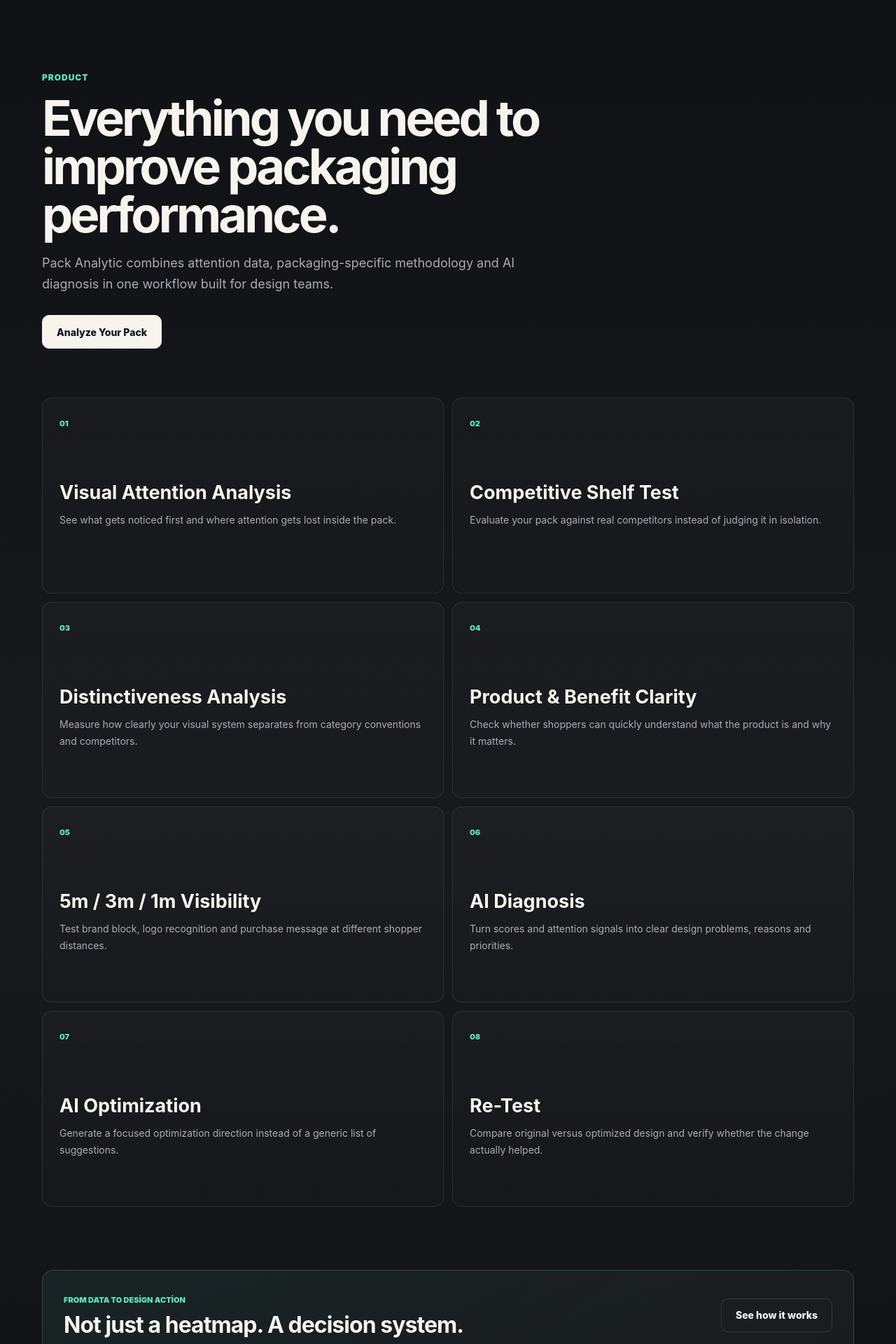
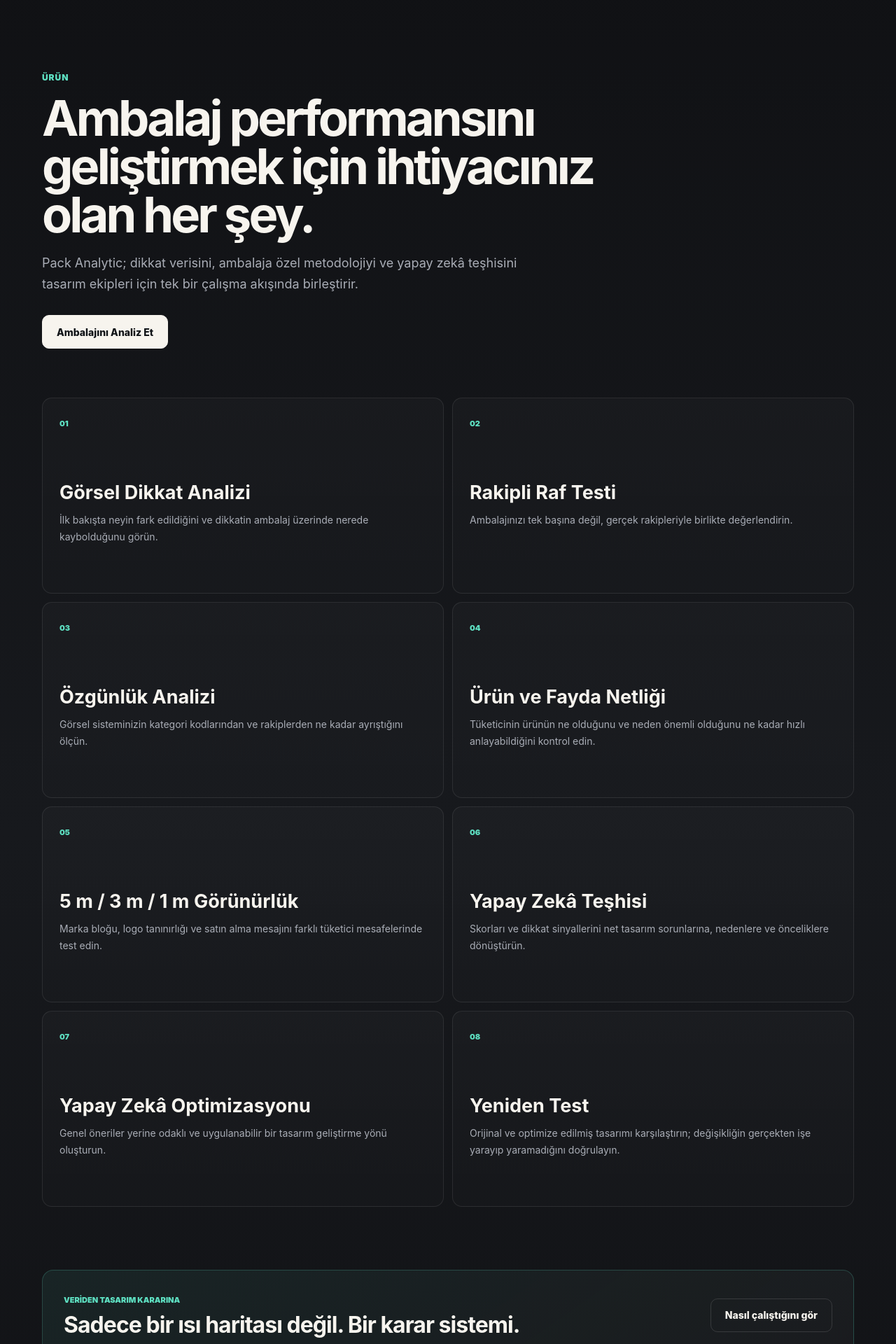
Before and after one commit to tasarist/RAF1, a Next.js app: page /product in a window 1280 px wide. Shown: the part 80-2000 px from the top of the page at 70% size. Built offline with nearby package versions, Linux system fonts and the light colour scheme.

Commit message:
Translate product page to Turkish

```diff
--- a/app/product/page.tsx
+++ b/app/product/page.tsx
@@ -3,14 +3,14 @@
 import { SiteFooter } from "@/components/SiteFooter";
 
 const capabilities = [
-  ["01", "Visual Attention Analysis", "See what gets noticed first and where attention gets lost inside the pack."],
-  ["02", "Competitive Shelf Test", "Evaluate your pack against real competitors instead of judging it in isolation."],
-  ["03", "Distinctiveness Analysis", "Measure how clearly your visual system separates from category conventions and competitors."],
-  ["04", "Product & Benefit Clarity", "Check whether shoppers can quickly understand what the product is and why it matters."],
-  ["05", "5m / 3m / 1m Visibility", "Test brand block, logo recognition and purchase message at different shopper distances."],
-  ["06", "AI Diagnosis", "Turn scores and attention signals into clear design problems, reasons and priorities."],
-  ["07", "AI Optimization", "Generate a focused optimization direction instead of a generic list of suggestions."],
-  ["08", "Re-Test", "Compare original versus optimized design and verify whether the change actually helped."],
+  ["01", "Görsel Dikkat Analizi", "İlk bakışta neyin fark edildiğini ve dikkatin ambalaj üzerinde nerede kaybolduğunu görün."],
+  ["02", "Rakipli Raf Testi", "Ambalajınızı tek başına değil, gerçek rakipleriyle birlikte değerlendirin."],
+  ["03", "Özgünlük Analizi", "Görsel sisteminizin kategori kodlarından ve rakiplerden ne kadar ayrıştığını ölçün."],
+  ["04", "Ürün ve Fayda Netliği", "Tüketicinin ürünün ne olduğunu ve neden önemli olduğunu ne kadar hızlı anlayabildiğini kontrol edin."],
+  ["05", "5 m / 3 m / 1 m Görünürlük", "Marka bloğu, logo tanınırlığı ve satın alma mesajını farklı tüketici mesafelerinde test edin."],
+  ["06", "Yapay Zekâ Teşhisi", "Skorları ve dikkat sinyallerini net tasarım sorunlarına, nedenlere ve önceliklere dönüştürün."],
+  ["07", "Yapay Zekâ Optimizasyonu", "Genel öneriler yerine odaklı ve uygulanabilir bir tasarım geliştirme yönü oluşturun."],
+  ["08", "Yeniden Test", "Orijinal ve optimize edilmiş tasarımı karşılaştırın; değişikliğin gerçekten işe yarayıp yaramadığını doğrulayın."],
 ];
 
 export default function ProductPage() {
@@ -19,10 +19,10 @@
       <SiteHeader />
       <main className="pa-main">
         <section className="container pa-page-hero">
-          <div className="pa-kicker">Product</div>
-          <h1>Everything you need to improve packaging performance.</h1>
-          <p>Pack Analytic combines attention data, packaging-specific methodology and AI diagnosis in one workflow built for design teams.</p>
-          <Link href="/analyze" className="pa-button">Analyze Your Pack</Link>
+          <div className="pa-kicker">Ürün</div>
+          <h1>Ambalaj performansını geliştirmek için ihtiyacınız olan her şey.</h1>
+          <p>Pack Analytic; dikkat verisini, ambalaja özel metodolojiyi ve yapay zekâ teşhisini tasarım ekipleri için tek bir çalışma akışında birleştirir.</p>
+          <Link href="/analyze" className="pa-button">Ambalajını Analiz Et</Link>
         </section>
 
         <section className="container pa-capability-grid">
@@ -34,8 +34,8 @@
         </section>
 
         <section className="container pa-wide-cta">
-          <div><span>From data to design action</span><h2>Not just a heatmap. A decision system.</h2></div>
-          <Link href="/how-it-works" className="pa-button pa-button-ghost">See how it works</Link>
+          <div><span>Veriden tasarım kararına</span><h2>Sadece bir ısı haritası değil. Bir karar sistemi.</h2></div>
+          <Link href="/how-it-works" className="pa-button pa-button-ghost">Nasıl çalıştığını gör</Link>
         </section>
       </main>
       <SiteFooter />
```
